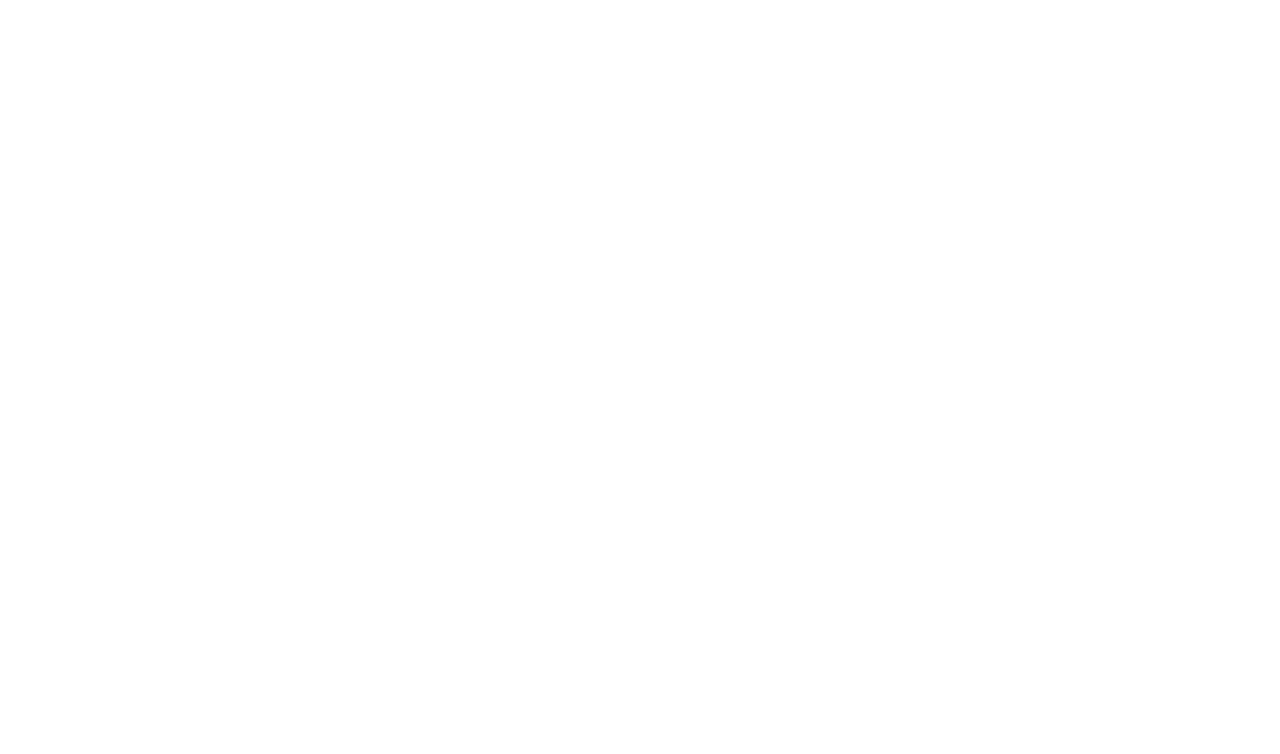
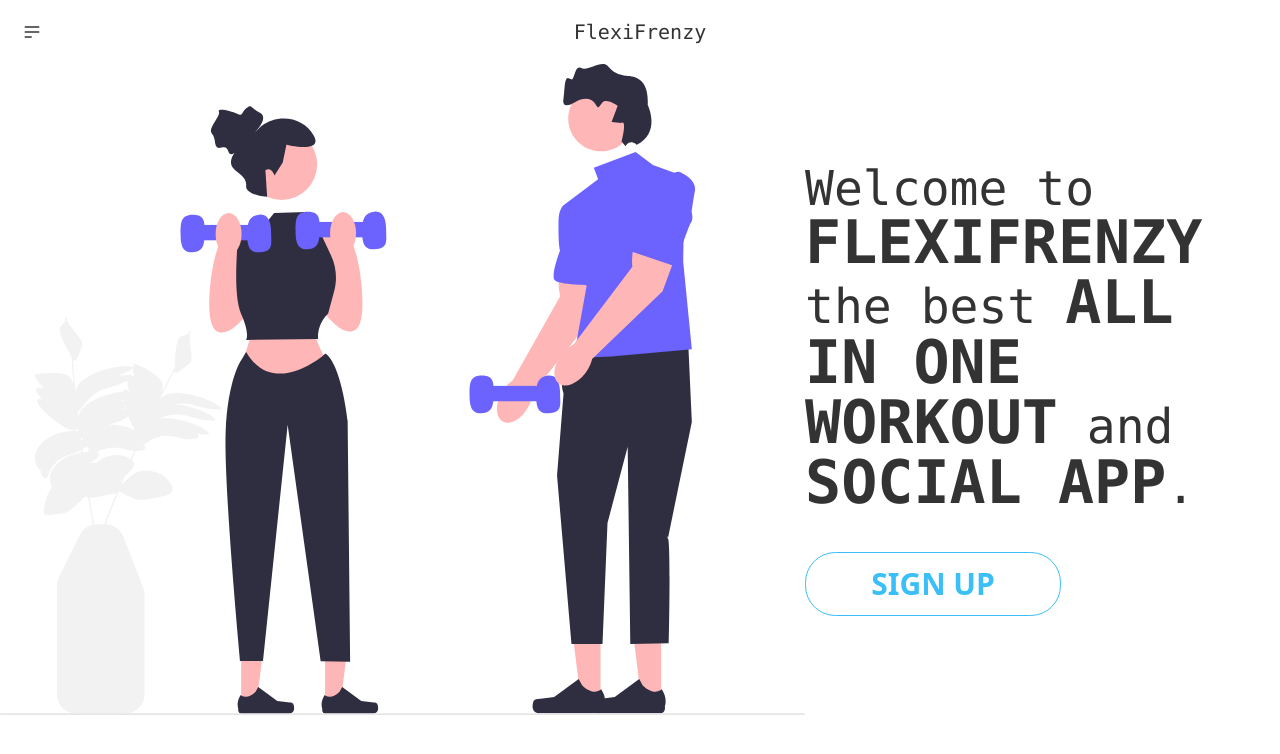
Before and after one commit to brubiol/Hackathon-2023, a React (Create React App) app: page / in a window 1280 px wide. Before the commit this address had no page. Shown: the top 754 px of the page. Built offline with nearby package versions, Linux system fonts and the light colour scheme; no server answers.

Commit message:
home page done

```diff
--- a/src/App.js
+++ b/src/App.js
@@ -7,14 +7,14 @@ import Login from './pages/Login';
 import Leaderboard from './pages/Leaderboard';
 import Signup from './pages/Signup';
 import Post from './components/Post'
-
+import Home from './pages/Home';
 
 function App() {
   return (
     <Router>
       <Routes>
-
-        <Route path='/Leaderboard' element={<Leaderboard/>} />
+        <Route path='/' element={<Home/>} />
+        <Route path='/leaderboard' element={<Leaderboard/>} />
         <Route path='/login' element={<Login />} />
         <Route path='/signup' element={<Signup />} />
         <Route path='/post' element={<Post />} />
--- /dev/null
+++ b/src/pages/Home.jsx
@@ -0,0 +1,20 @@
+import Nav from "../components/Nav";
+
+const Home = () => {
+    return (
+        <div>
+            <Nav></Nav>
+            <div className="flex jusitfy-center items-center">
+                <img src="./undraw_personal_trainer_re_cnua.svg"></img>
+                <div className="flex flex-col gap-10">
+                    <span className="normal-case text-5xl p-0 font-mono">Welcome to <span className="font-bold uppercase text-6xl">FlexiFrenzy</span> the best <span className="font-bold uppercase text-6xl">all in one</span> <span className="font-bold uppercase text-6xl">workout</span> and <span className="font-bold uppercase text-6xl">social app</span>.</span>
+                    <div>
+                        <a className="btn btn-outline btn-info btn-lg btn-wide text-3xl" href="/signup">Sign Up</a>
+                    </div>
+                </div>
+            </div>
+        </div>
+    );
+}
+
+export default Home;
```
Also changed, not shown: public/undraw_personal_trainer_re_cnua.svg (added), src/pages/Leaderboard.jsx (renamed from src/pages/Leaderboard.js).
